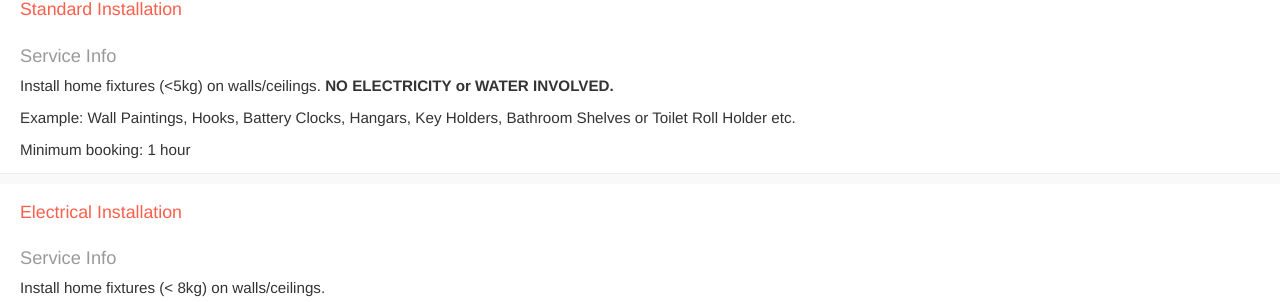
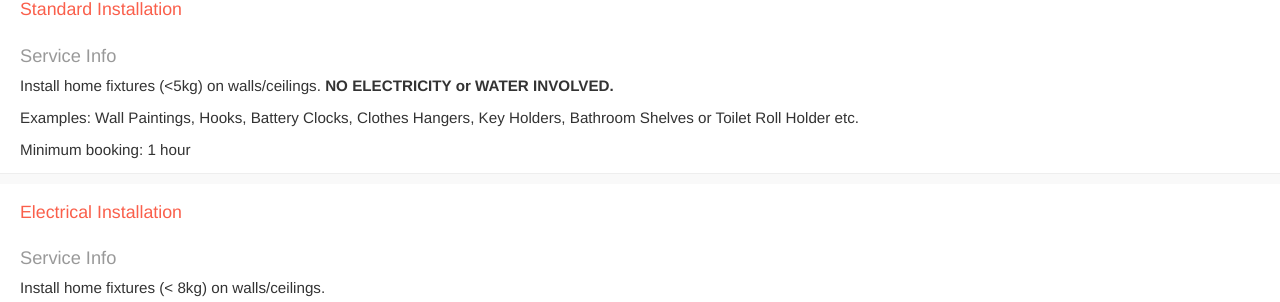
Before and after one commit to blooms-singapore/pages, a Jekyll site: the page built from en/services/installation.html, in a window 1280 px wide. Shown: the part 717-1019 px from the top of the page. Built offline with Jekyll 4.4.1, drawn with Linux system fonts in a browser that asks for light colours.

Commit message:
Update installation.html

```diff
--- a/en/services/installation.html
+++ b/en/services/installation.html
@@ -19,7 +19,7 @@ layout: service
     Install home fixtures (<5kg) on walls/ceilings. <strong>NO ELECTRICITY or WATER INVOLVED.</strong>
 
   </p>
-Example: Wall Paintings, Hooks, Battery Clocks, Hangars, Key Holders, Bathroom Shelves or Toilet Roll Holder etc.
+Examples: Wall Paintings, Hooks, Battery Clocks, Clothes Hangers, Key Holders, Bathroom Shelves or Toilet Roll Holder etc.
 <p>
   <p>
   Minimum booking: 1 hour
```
